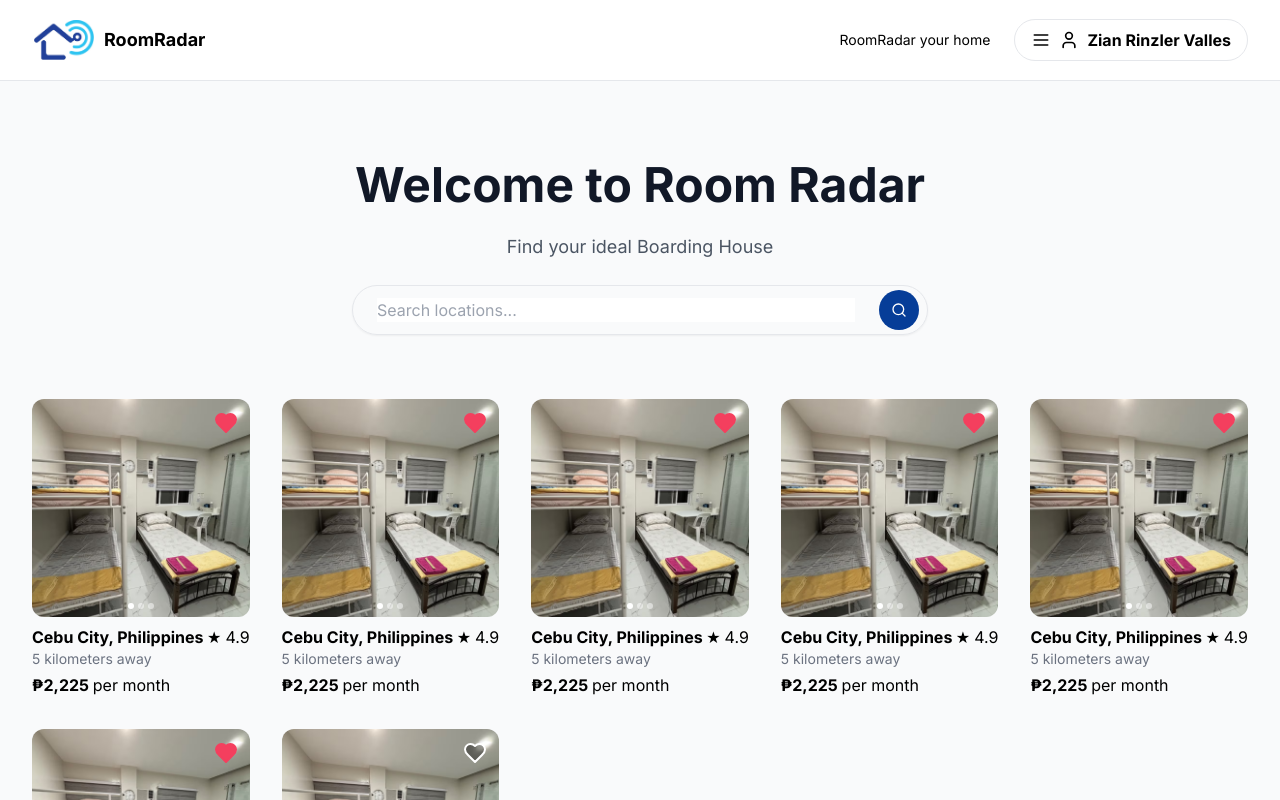
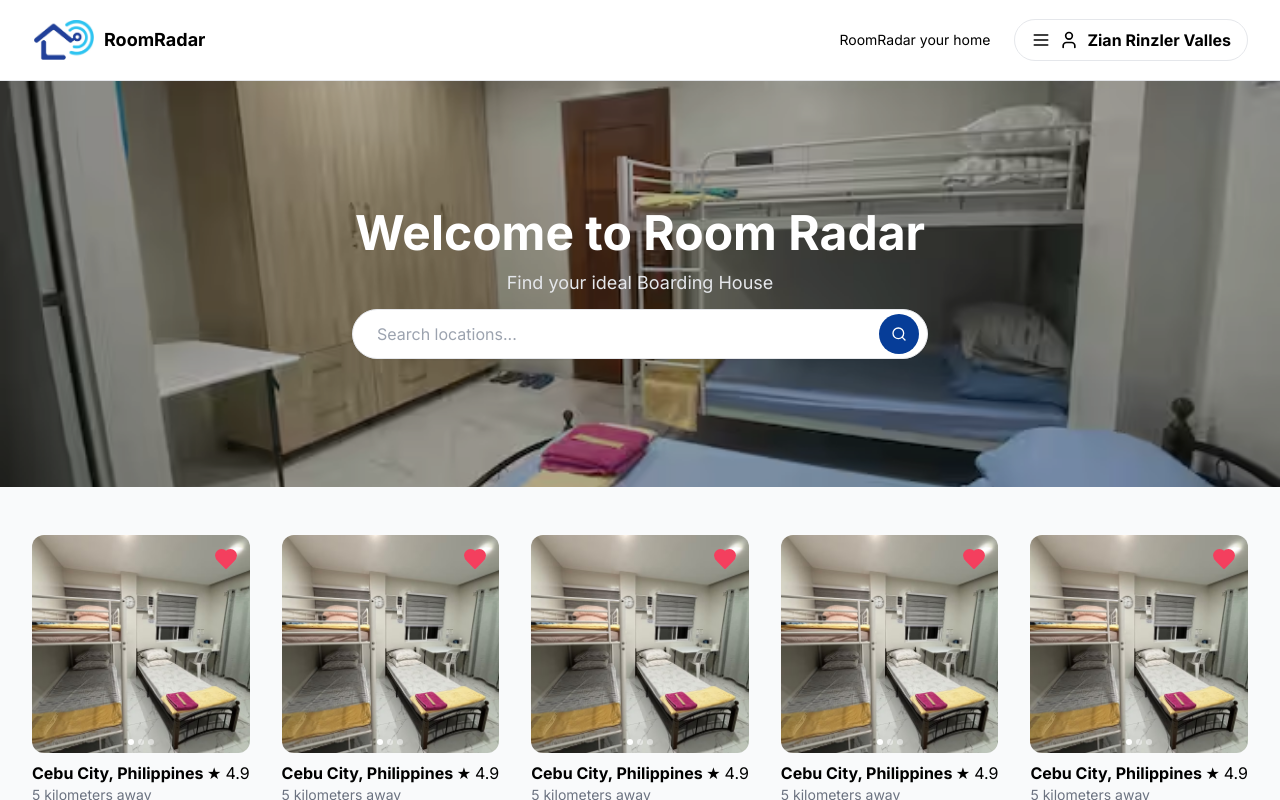
Before and after one commit to Rhixin/RoomRadarWeb, a Next.js app: page /home in a window 1280 px wide. Shown: the top 800 px of the page. Built offline with nearby package versions, Linux system fonts and the light colour scheme.

Commit message:
updated home page

```diff
--- a/app/(auth)/home/page.tsx
+++ b/app/(auth)/home/page.tsx
@@ -14,7 +14,6 @@ const Home = () => {
         "/images/testing-3.avif",
       ],
       isFavorite: true,
-
     },
 
     {
@@ -28,7 +27,6 @@ const Home = () => {
         "/images/testing-3.avif",
       ],
       isFavorite: true,
-
     },
 
     {
@@ -42,7 +40,6 @@ const Home = () => {
         "/images/testing-3.avif",
       ],
       isFavorite: true,
-
     },
 
     {
@@ -56,7 +53,6 @@ const Home = () => {
         "/images/testing-3.avif",
       ],
       isFavorite: true,
-
     },
 
     {
@@ -70,7 +66,6 @@ const Home = () => {
         "/images/testing-3.avif",
       ],
       isFavorite: true,
-
     },
     {
       location: "Cebu City, Philippines",
@@ -83,7 +78,6 @@ const Home = () => {
         "/images/testing-3.avif",
       ],
       isFavorite: true,
-
     },
     {
       location: "Cebu City, Philippines",
@@ -96,7 +90,6 @@ const Home = () => {
         "/images/testing-3.avif",
       ],
       isFavorite: false,
-
     },
 
     // Add more listings as needed
@@ -104,24 +97,35 @@ const Home = () => {
 
   return (
     <div className="min-h-screen bg-gray-50">
-      <div className="max-w-[2520px] mx-auto px-4 sm:px-8 pt-20 pb-8">
-        <div className="text-center space-y-6 mb-16">
-          <h1 className="text-4xl sm:text-5xl font-bold text-gray-900">
+      <div className="w-full">
+        <div
+          className="text-center mb-12 py-32 bg-cover bg-center bg-no-repeat relative"
+          style={{
+            backgroundImage: "url('/images/testing-3.avif')",
+          }}
+        >
+          {/* Dark overlay */}
+          <div className="absolute inset-0 bg-black/30"></div>
+
+          {/* Content */}
+          <div className="relative z-10 flex flex-col gap-3">
+            <h1 className="text-4xl sm:text-5xl font-bold text-white">
               Welcome to Room Radar
             </h1>
-          <p className="text-lg text-gray-600 max-w-2xl mx-auto">
+            <p className="text-lg text-gray-200 max-w-2xl mx-auto">
               Find your ideal Boarding House
             </p>
-          <div className="max-w-3xl mx-auto">
+            <div className="max-w-3xl mx-auto w-full px-4">
               <SearchBar />
             </div>
           </div>
+        </div>
+      </div>
 
-        <div className="grid grid-cols-1 sm:grid-cols-2 md:grid-cols-3 lg:grid-cols-4 xl:grid-cols-5 2xl:grid-cols-6 gap-8">
+      <div className="grid grid-cols-1 sm:grid-cols-2 md:grid-cols-3 lg:grid-cols-4 xl:grid-cols-5 2xl:grid-cols-6 gap-8 max-w-[2520px] mx-auto px-2 sm:px-8">
         {listings.map((listing, index) => (
           <ListingCard key={index} {...listing} />
         ))}
-        </div>
       </div>
     </div>
   );
--- a/components/searchbar/searchBar.tsx
+++ b/components/searchbar/searchBar.tsx
@@ -25,13 +25,13 @@ export default function SearchBar() {
   };
 
   return (
-    <div className=" max-w-xl mx-auto w-full">
-      <div className="flex items-center border rounded-full shadow-sm hover:shadow-md transition">
+    <div className="max-w-xl mx-auto w-full relative">
+      <div className="flex items-center border rounded-full shadow-sm hover:shadow-md transition bg-white">
         <div className="flex-grow px-6 py-3">
           <input
             type="text"
             placeholder="Search locations..."
-            className="w-full outline-none text-gray-900 "
+            className="w-full outline-none text-gray-900"
             value={searchTerm}
             onChange={(e) => handleSearch(e.target.value)}
             onFocus={() => setIsOpen(true)}
@@ -43,11 +43,11 @@ export default function SearchBar() {
       </div>
 
       {isOpen && suggestions.length > 0 && (
-        <div className="max-w-xl bg-white mt-1 rounded-xl shadow-md border">
+        <div className="absolute w-full bg-white mt-1 rounded-xl shadow-md border z-50 ">
           {suggestions.map((suggestion, index) => (
             <div
               key={index}
-              className="flex items-center gap-3 p-4 hover:bg-gray-100 cursor-pointer"
+              className="flex items-center gap-3 p-4 hover:bg-gray-100 cursor-pointer rounded-xl"
               onClick={() => {
                 setSearchTerm(suggestion);
                 setIsOpen(false);
```
Lines whose indentation alone changed are shown as unchanged.
